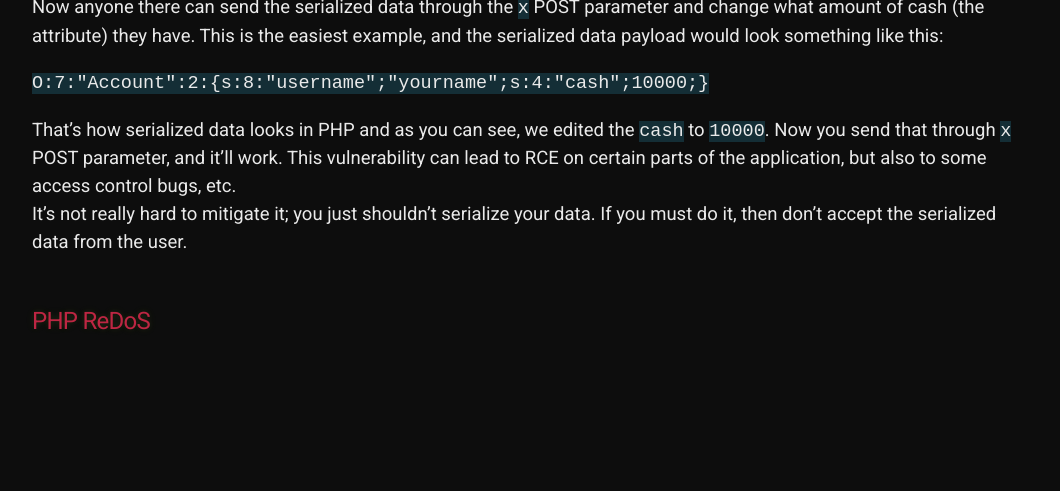
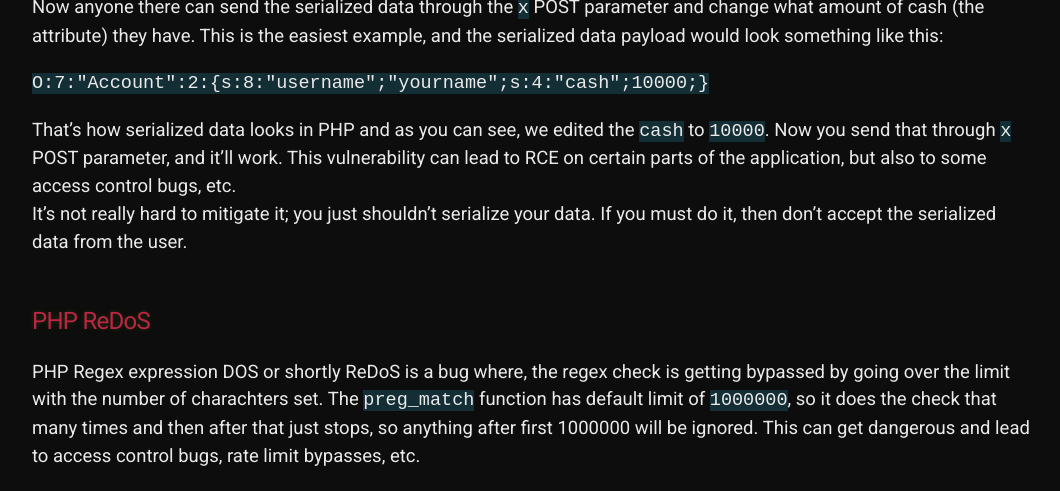
Before and after one commit to 20kilograma/blog, a Jekyll site: the page built from php-sec.md, in a window 1280 px wide and 900 px high, scrolled down 16169 px, cut to the strip 409-900 px from the top of the window. Shown: the whole strip, without its empty margins (108-1168 px from the left). Built offline with Jekyll 4.4.1, drawn with Linux system fonts in a browser that asks for light colours; some web fonts are replaced; our own code applies the rules of GitHub Pages for plain Markdown files; before the commit the page ends 16937 px from its top, so only the background shows below that.

Commit message:
Update php-sec.md

```diff
--- a/php-sec.md
+++ b/php-sec.md
@@ -318,3 +318,5 @@ It's not really hard to mitigate it; you just shouldn't serialize your data. If
 <br><br>
 
 ## PHP ReDoS
+
+PHP Regex expression DOS or shortly ReDoS is a bug where, the regex check is getting bypassed by going over the limit with the number of charachters set. The <code>preg_match</code> function has default limit of <code>1000000</code>, so it does the check that many times and then after that just stops, so anything after first 1000000 will be ignored. This can get dangerous and lead to access control bugs, rate limit bypasses, etc. <br>
```
